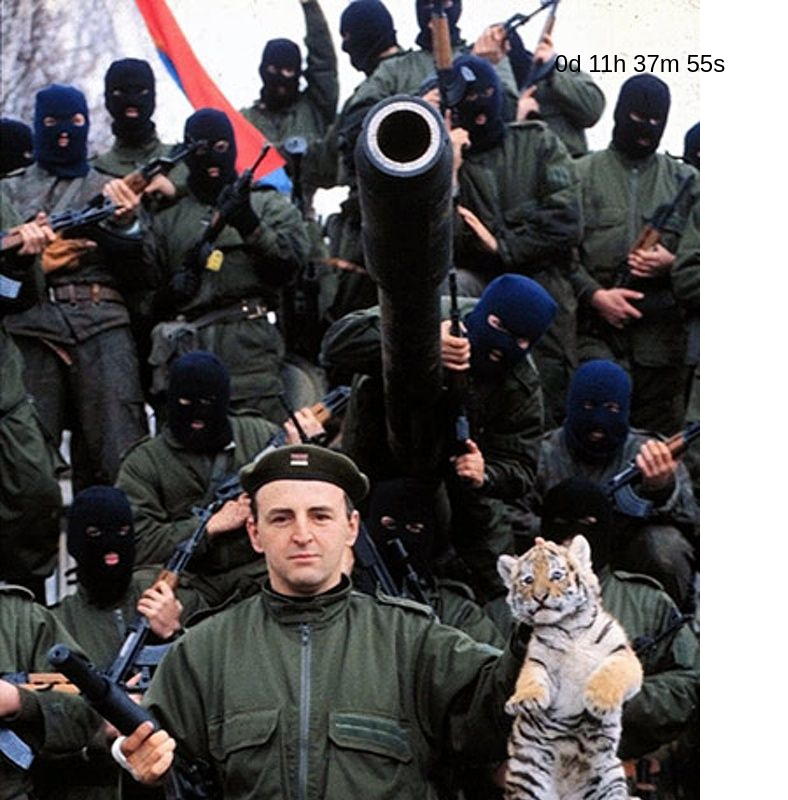
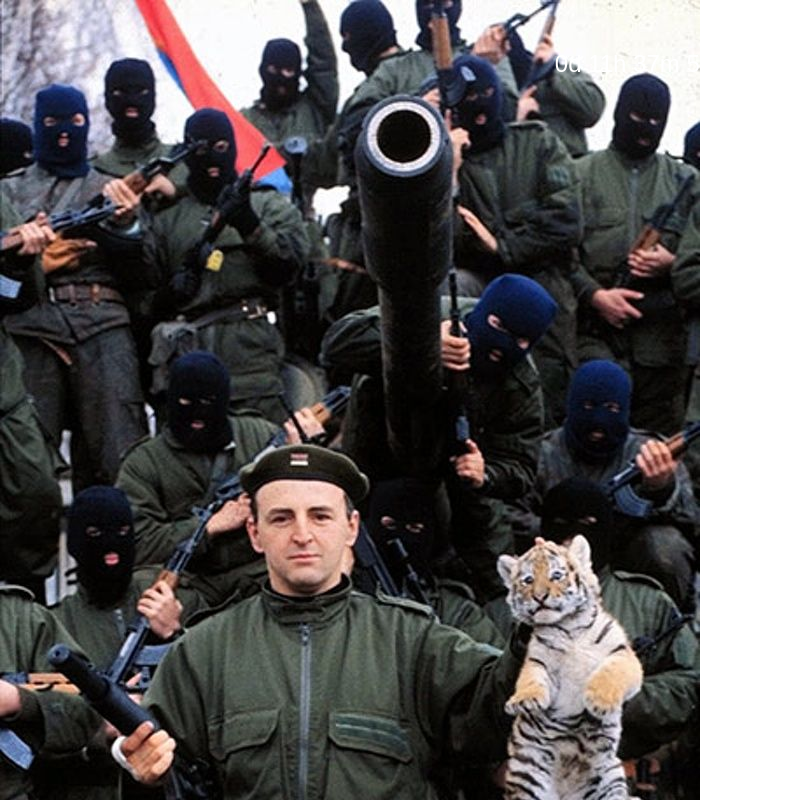
Before and after one commit to riccx/tiger_countdown, a plain HTML site: page index.html in a window 1280 px wide. Shown: the whole page, without its empty margins (0-788 px from the left). Drawn offline with Linux system fonts and the light colour scheme.

Commit message:
Update index.html

```diff
--- a/index.html
+++ b/index.html
@@ -15,6 +15,8 @@
     #timer {
         font-size: 24px;
         margin-top: 50px;
+        color: white; /* Change text color to white */
+
     }
 </style>
 </head>
```
